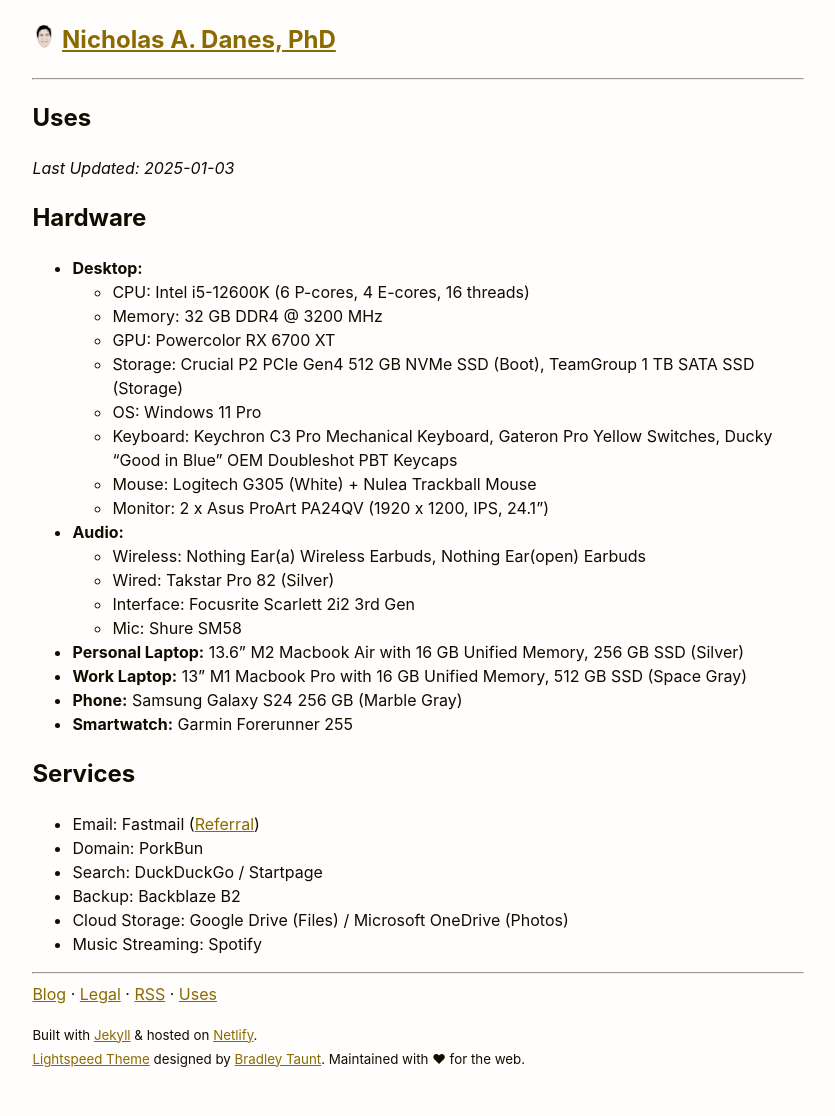
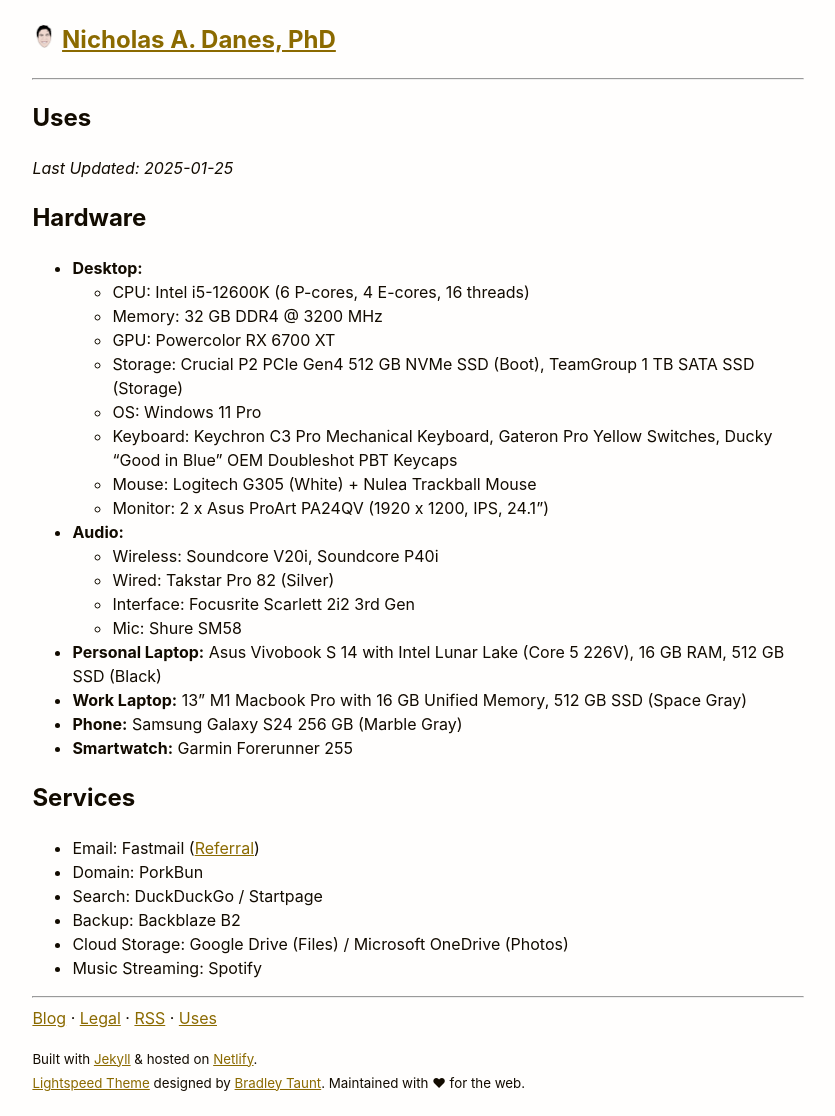
Before and after one commit to danesnick/website_lightspeed, a Jekyll site: the page built from uses.markdown, in a window 1280 px wide. Shown: the whole page, without its empty margins (222-1057 px from the left). Built offline with Jekyll 4.4.1, drawn with Linux system fonts in a browser that asks for light colours; before the commit the page ends 1092 px from its top, so only the background shows below that.

Commit message:
Update uses.markdown

```diff
--- a/uses.markdown
+++ b/uses.markdown
@@ -3,7 +3,7 @@ layout: page
 title: Uses
 permalink: /uses/
 ---
-*Last Updated: 2025-01-03*
+*Last Updated: 2025-01-25*
 
 ## Hardware
 
@@ -17,11 +17,11 @@ permalink: /uses/
 	+ Mouse: Logitech G305 (White) + Nulea Trackball Mouse
 	+ Monitor: 2 x Asus ProArt PA24QV (1920 x 1200, IPS, 24.1")
 * **Audio:**
-	* Wireless: Nothing Ear(a) Wireless Earbuds, Nothing Ear(open) Earbuds
+	* Wireless: Soundcore V20i, Soundcore P40i
 	* Wired: Takstar Pro 82 (Silver)
 	* Interface: Focusrite Scarlett 2i2 3rd Gen
 	* Mic: Shure SM58
-* **Personal Laptop:** 13.6" M2 Macbook Air with 16 GB Unified Memory, 256 GB SSD (Silver)
+* **Personal Laptop:** Asus Vivobook S 14 with Intel Lunar Lake (Core 5 226V), 16 GB RAM, 512 GB SSD (Black)
 * **Work Laptop:** 13" M1 Macbook Pro with 16 GB Unified Memory, 512 GB SSD (Space Gray)
 * **Phone:** Samsung Galaxy S24 256 GB (Marble Gray)
 * **Smartwatch:** Garmin Forerunner 255
```
